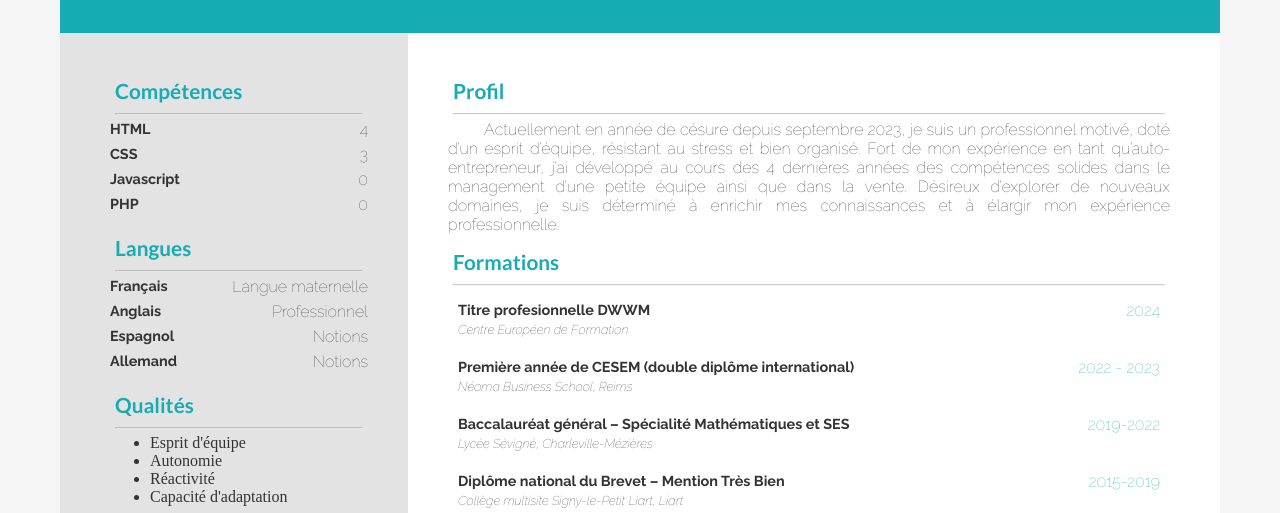
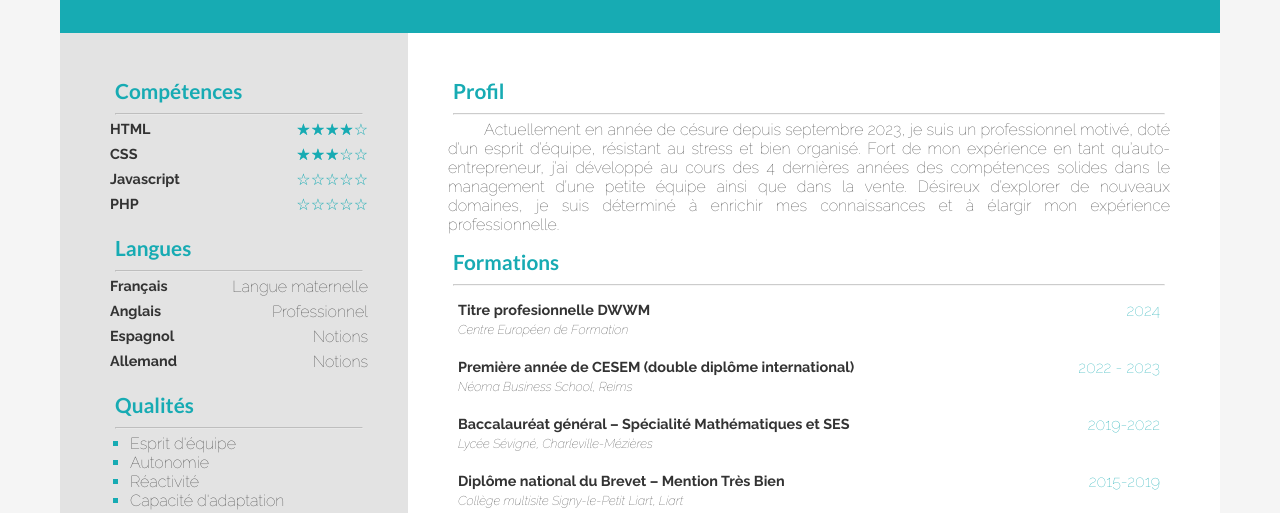
Before and after one commit to Atlas-timeless/cef-devoir-3, a plain HTML site: page index.html in a window 1280 px wide. Shown: the part 223-736 px from the top of the page. Drawn offline with Linux system fonts and the light colour scheme; files whose address does not match are found by name.

Commit message:
Features Aside, les puces + les stars ajoutés

```diff
--- a/assets/css/home.css
+++ b/assets/css/home.css
@@ -150,3 +150,44 @@ a:hover{
     opacity:0.5;
     transition: ease 100ms;
 }
+
+ul{
+    list-style-type: square;
+    padding-left: 20px;
+}
+
+li::marker { /* Pourquoi n'y a t-il pas d'informations dans les cours à propos de ça ? ::marker */
+    color: #17abb3;
+}
+
+
+/* Pour cette étape, j'aimerais savoir comment nous sommes censé pouvoir le faire sans aller chercher sur internet ?
+Mon niveau est bien trop bas pour savoir le faire sans cours, sans aide extérieure */
+.rating {
+    display: inline-block;
+    font-size: 20px;
+    position: relative;
+    font-size: 1rem;
+}
+
+.rating::before {
+    content: "☆☆☆☆☆";
+    color: #17abb3;
+}
+
+.rating::after {
+    content: "★★★★★";
+    color: #17abb3;
+    position: absolute;
+    top: 0;
+    left: 0;
+    width: 0;
+    overflow: hidden;
+}
+
+.rating[data-rating="0"]::after { width: 0; }
+.rating[data-rating="1"]::after { width: 20%; }
+.rating[data-rating="2"]::after { width: 40%; }
+.rating[data-rating="3"]::after { width: 60%; }
+.rating[data-rating="4"]::after { width: 80%; }
+.rating[data-rating="5"]::after { width: 100%; }
--- a/assets/css/style.css
+++ b/assets/css/style.css
@@ -42,7 +42,7 @@ h1,h2,h3{
     font-family: "Lato"
 }
 
-span,p{
+span,p, ul{
     font-family: "Raleway-regular";
 }
 
--- a/index.html
+++ b/index.html
@@ -45,19 +45,19 @@
                 <hr>
                 <div class="aside-desc">
                     <span class="content-bold">HTML</span>
-                    <span>4</span>
+                    <span class="rating" data-rating="4"></span>
                 </div>
                 <div class="aside-desc">
                     <span class="content-bold">CSS</span>
-                    <span>3</span>
+                    <span class="rating" data-rating="3"></span>
                 </div>
                 <div class="aside-desc">
                     <span class="content-bold">Javascript</span>
-                    <span>0</span>
+                    <span class="rating" data-rating="0"></span>
                 </div>
                 <div class="aside-desc">
                     <span class="content-bold">PHP</span>
-                    <span>0</span>
+                    <span class="rating" data-rating="0"></span>
                 </div>
             </section>
             <section class="aside-section-languages">
```
